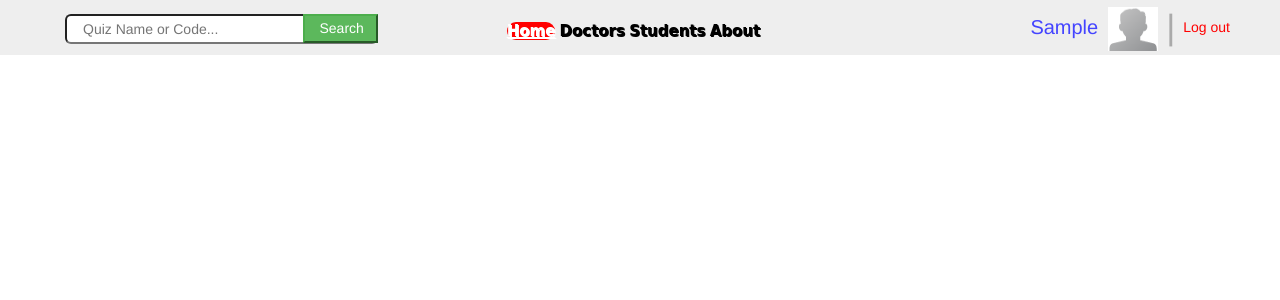
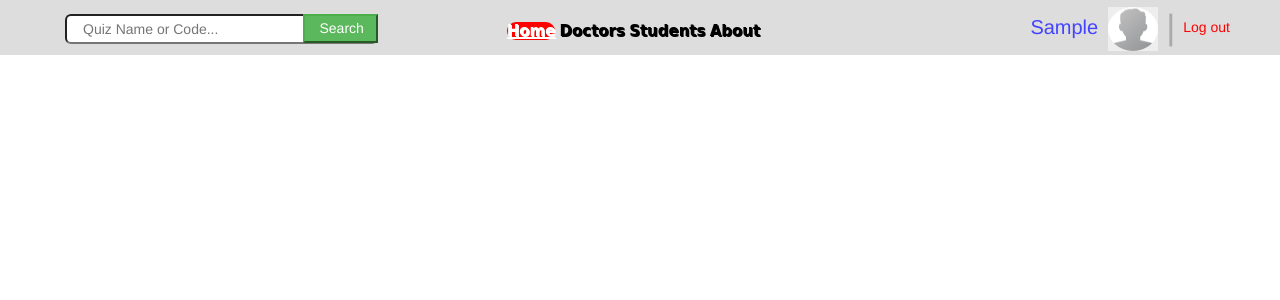
Before and after one commit to MohamedHesham96/Tester-Project, a PHP site: page /About.php in a window 1280 px wide; the page is wider, and only the part inside the window is pictured. Shown: the top 300 px of that part. Run offline with PHP 8.4, Linux system fonts and the light colour scheme; the visitor is signed in with stand-in values (Sample User, id 1); data comes from the database, SQL or seed files in the repository; data that the repository does not hold is empty.

Commit message:
Profile photo check

```diff
--- a/view/Header.php
+++ b/view/Header.php
@@ -39,7 +39,7 @@
             $thirdTab = 'Students';
         }
         ?>
-        <div style="background: #eee; height: 55;" class=" col-lg-12">
+        <div style="background: #ddd; height: 55;" class=" col-lg-12">
 
                 <h4 class="log"  style="margin-left: 8;margin-right: 35; margin-top: 20; display: inline; font-size: 14">
                     <a style=" color: #f00;" href="?page=Logout.php"> Log out </a>
@@ -69,7 +69,7 @@
                             $profilephoto = $row['image'];
                             if(empty($profilephoto))
                             {
-                                echo '<img src="../recources/images/default-avatar.png" class="picture-src" height = "44" width="50"id="wizardPicturePreview" title=""/>';
+                                echo '<img  style="border-radius: 60%" src="../recources/images/default-avatar.png" class="picture-src" height = "44" width="50"id="wizardPicturePreview" title=""/>';
 
                             }
                             else
```
Also changed, not shown: 1 other file.
